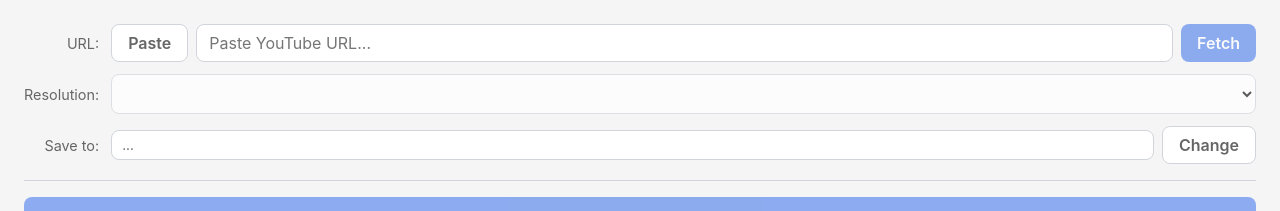
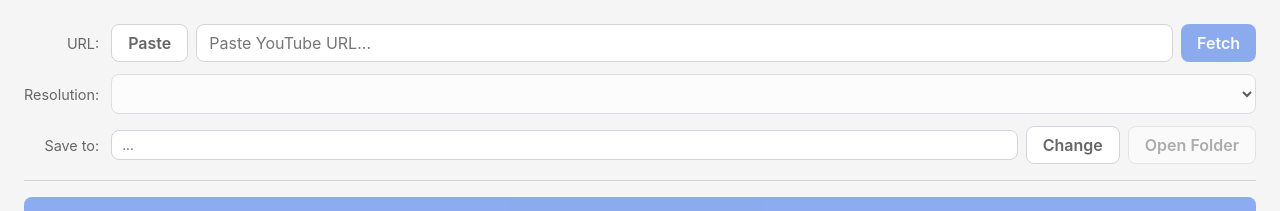
Before and after one commit to NathanLaan/watch-later, a Svelte app: page / in a window 1280 px wide. Shown: the top 211 px of the page. Built offline with nearby package versions, Linux system fonts and the light colour scheme.

Commit message:
feat: Add Open Folder button.

```diff
--- a/src/main/ipc.ts
+++ b/src/main/ipc.ts
@@ -1,4 +1,4 @@
-import { ipcMain, dialog, app, BrowserWindow } from 'electron'
+import { ipcMain, dialog, app, shell, BrowserWindow } from 'electron'
 import { getFormats, downloadVideo, cancelDownload } from './ytdlp'
 
 let downloadFolder = app.getPath('downloads')
@@ -48,4 +48,8 @@ export function registerIpcHandlers(mainWindow: BrowserWindow): void {
   ipcMain.handle('get-download-folder', () => {
     return downloadFolder
   })
+
+  ipcMain.handle('open-folder', (_event, folderPath: string) => {
+    shell.openPath(folderPath)
+  })
 }
--- a/src/preload/index.d.ts
+++ b/src/preload/index.d.ts
@@ -20,6 +20,7 @@ declare global {
       cancelDownload: (downloadId: string) => Promise<void>
       selectDownloadFolder: () => Promise<string | null>
       getDownloadFolder: () => Promise<string>
+      openFolder: (folderPath: string) => Promise<void>
       onProgress: (callback: (progress: ProgressInfo) => void) => () => void
       onComplete: (callback: (filePath: string) => void) => () => void
       onError: (callback: (error: string) => void) => () => void
--- a/src/preload/index.ts
+++ b/src/preload/index.ts
@@ -29,6 +29,8 @@ const api = {
     ipcRenderer.invoke('select-download-folder'),
 
   getDownloadFolder: (): Promise<string> => ipcRenderer.invoke('get-download-folder'),
+
+  openFolder: (folderPath: string): Promise<void> => ipcRenderer.invoke('open-folder', folderPath),
 
   onProgress: (callback: (progress: ProgressInfo) => void) => {
     const handler = (_event: Electron.IpcRendererEvent, progress: ProgressInfo): void =>
--- a/src/renderer/src/components/FolderPicker.svelte
+++ b/src/renderer/src/components/FolderPicker.svelte
@@ -12,6 +12,12 @@
       $downloadFolder = folder
     }
   }
+
+  function openFolder(): void {
+    if ($downloadFolder) {
+      window.api.openFolder($downloadFolder)
+    }
+  }
 </script>
 
 <div class="folder-picker">
@@ -21,6 +27,12 @@
     disabled={$downloadState === 'downloading'}
   >
     Change
+  </button>
+  <button
+    onclick={openFolder}
+    disabled={!$downloadFolder}
+  >
+    Open Folder
   </button>
 </div>
 
```
